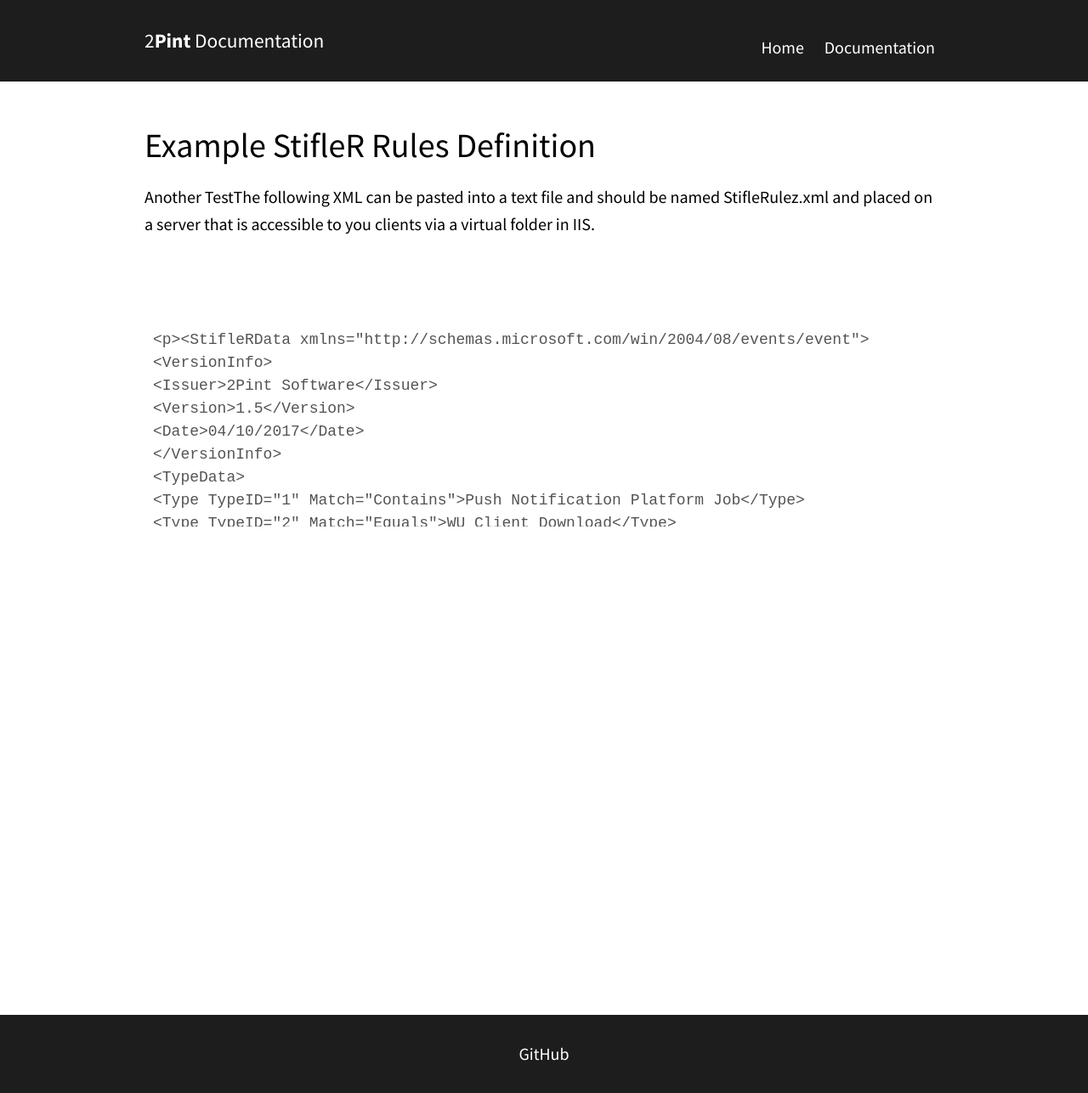
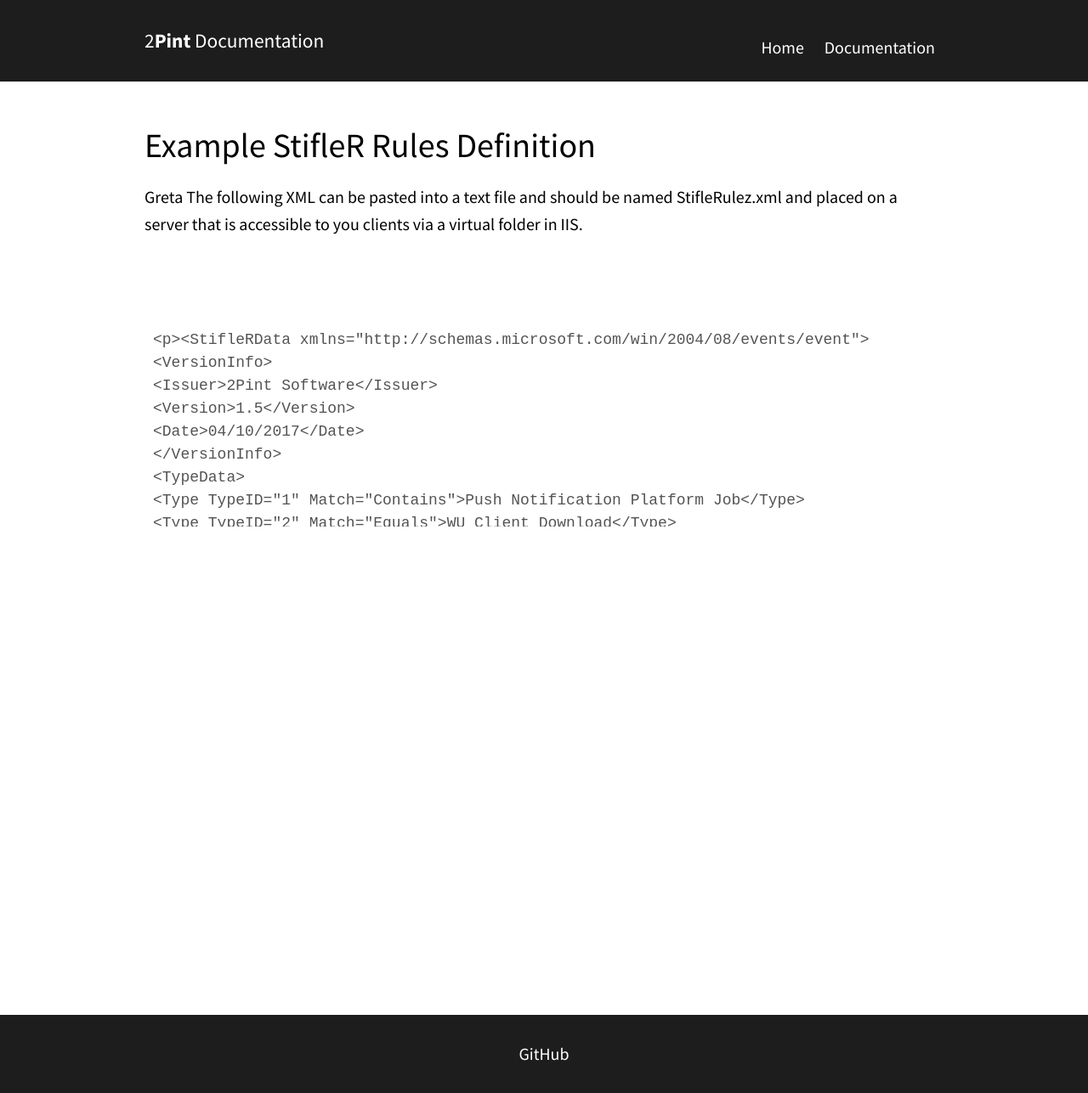
Before and after one commit to RoseSmithTest/2PintTest.github.io, a Jekyll site: the page built from docs/ExampleStifleRRulesDefinition.html, in a window 1280 px wide. Shown: the whole page at 85% size. Built offline with Jekyll 4.4.1, drawn with Linux system fonts in a browser that asks for light colours.

Commit message:
Update ExampleStifleRRulesDefinition.html

```diff
--- a/docs/ExampleStifleRRulesDefinition.html
+++ b/docs/ExampleStifleRRulesDefinition.html
@@ -9,9 +9,9 @@ navigation_weight: 1
 <div class="container">
 	<div class="columns spacing">
     <h1>Example StifleR Rules Definition</h1>
-		<p>Another TestThe following XML can be pasted into a text file and should be named StifleRulez.xml and placed on a server that is accessible to you clients via a virtual folder in IIS.</p><br><br>
+		<p>Greta The following XML can be pasted into a text file and should be named StifleRulez.xml and placed on a server that is accessible to you clients via a virtual folder in IIS.</p><br><br>
 
-<textarea disabled="true" style="border: none;background-color:white;rows="4"">
+<textarea disabled="true" rows="4" style="border: none;background-color:white ">
 
 <p><StifleRData xmlns="http://schemas.microsoft.com/win/2004/08/events/event">
 <VersionInfo>
```
